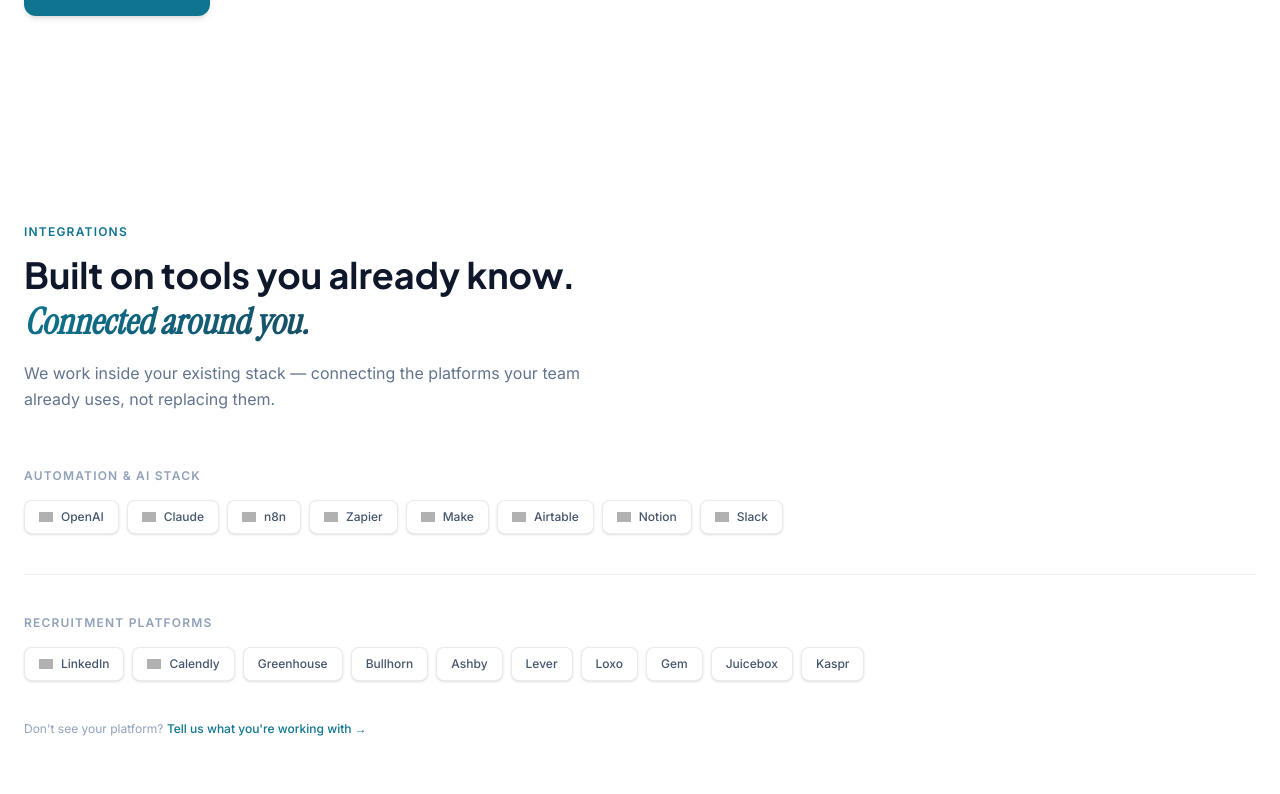
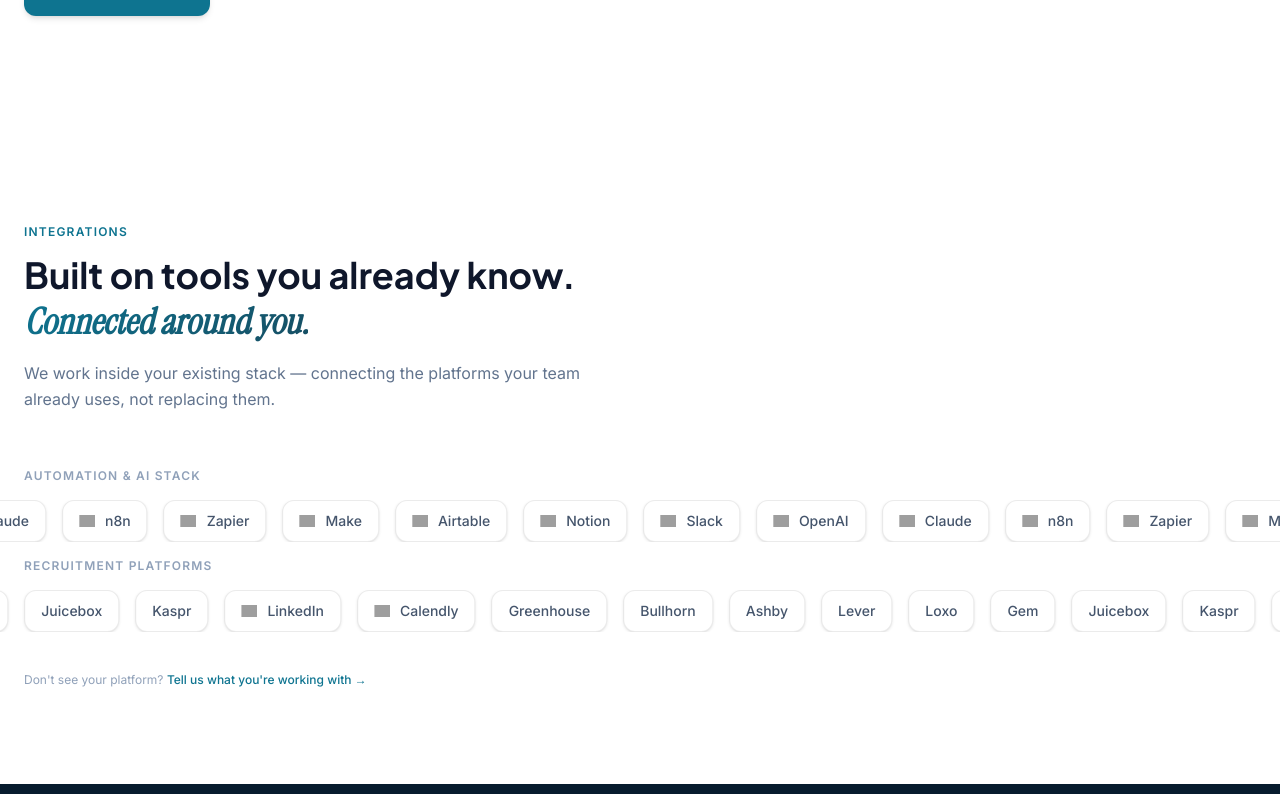
Before and after one commit to Anisabuilds/HireNove, a Next.js app: page / in a window 1280 px wide. Shown: the part 1686-2480 px from the top of the page. Built offline with nearby package versions, Linux system fonts and the light colour scheme; grey boxes are pictures that could not be loaded.

Commit message:
Replace static integrations grid with scrolling marquee bands, original logo colors

```diff
--- a/components/IntegrationsSection.tsx
+++ b/components/IntegrationsSection.tsx
@@ -6,19 +6,19 @@
 type Tool = { name: string; icon?: string };
 
 const automationTools: Tool[] = [
-  { name: "OpenAI",   icon: "https://cdn.simpleicons.org/openai/0E7490" },
-  { name: "Claude",   icon: "https://cdn.simpleicons.org/anthropic/0E7490" },
-  { name: "n8n",      icon: "https://cdn.simpleicons.org/n8n/0E7490" },
-  { name: "Zapier",   icon: "https://cdn.simpleicons.org/zapier/0E7490" },
-  { name: "Make",     icon: "https://cdn.simpleicons.org/make/0E7490" },
-  { name: "Airtable", icon: "https://cdn.simpleicons.org/airtable/0E7490" },
-  { name: "Notion",   icon: "https://cdn.simpleicons.org/notion/0E7490" },
-  { name: "Slack",    icon: "https://cdn.simpleicons.org/slack/0E7490" },
+  { name: "OpenAI",   icon: "https://cdn.simpleicons.org/openai" },
+  { name: "Claude",   icon: "https://cdn.simpleicons.org/anthropic" },
+  { name: "n8n",      icon: "https://cdn.simpleicons.org/n8n" },
+  { name: "Zapier",   icon: "https://cdn.simpleicons.org/zapier" },
+  { name: "Make",     icon: "https://cdn.simpleicons.org/make" },
+  { name: "Airtable", icon: "https://cdn.simpleicons.org/airtable" },
+  { name: "Notion",   icon: "https://cdn.simpleicons.org/notion" },
+  { name: "Slack",    icon: "https://cdn.simpleicons.org/slack" },
 ];
 
 const recruitmentTools: Tool[] = [
-  { name: "LinkedIn",   icon: "https://cdn.simpleicons.org/linkedin/0E7490" },
-  { name: "Calendly",  icon: "https://cdn.simpleicons.org/calendly/0E7490" },
+  { name: "LinkedIn",   icon: "https://cdn.simpleicons.org/linkedin" },
+  { name: "Calendly",   icon: "https://cdn.simpleicons.org/calendly" },
   { name: "Greenhouse" },
   { name: "Bullhorn" },
   { name: "Ashby" },
@@ -29,27 +29,40 @@
   { name: "Kaspr" },
 ];
 
-function ToolPill({ tool, delay }: { tool: Tool; delay: number }) {
+function ToolPill({ tool }: { tool: Tool }) {
   return (
-    <motion.div
-      initial={{ opacity: 0, y: 10 }}
-      whileInView={{ opacity: 1, y: 0 }}
-      viewport={{ once: true }}
-      transition={{ duration: 0.3, delay }}
-      className="flex items-center gap-2 px-3.5 py-2 bg-white rounded-lg border border-black/8 shadow-sm hover:border-violet-200 hover:shadow-md transition-all duration-200 cursor-default"
-    >
+    <div className="flex items-center gap-2.5 px-4 py-2.5 bg-white rounded-xl border border-black/8 shadow-sm mx-2 shrink-0">
       {tool.icon && (
         <Image
           src={tool.icon}
           alt={tool.name}
-          width={14}
-          height={14}
-          className="shrink-0 opacity-80"
+          width={16}
+          height={16}
+          className="shrink-0"
           unoptimized
         />
       )}
-      <span className="text-xs font-medium text-slate-600 whitespace-nowrap">{tool.name}</span>
-    </motion.div>
+      <span className="text-sm font-medium text-slate-600 whitespace-nowrap">{tool.name}</span>
+    </div>
+  );
+}
+
+function MarqueeRow({ tools, reverse = false }: { tools: Tool[]; reverse?: boolean }) {
+  const repeated = [...tools, ...tools, ...tools];
+  return (
+    <div className="overflow-hidden w-full">
+      <div
+        className="flex"
+        style={{
+          animation: `marquee${reverse ? "Reverse" : ""} 30s linear infinite`,
+          width: "max-content",
+        }}
+      >
+        {repeated.map((tool, i) => (
+          <ToolPill key={`${tool.name}-${i}`} tool={tool} />
+        ))}
+      </div>
+    </div>
   );
 }
 
@@ -58,7 +71,18 @@
   const inView = useInView(ref, { once: true, margin: "-80px" });
 
   return (
-    <section className="py-24 bg-white" ref={ref}>
+    <section className="py-24 bg-white overflow-hidden" ref={ref}>
+      <style>{`
+        @keyframes marquee {
+          0% { transform: translateX(0); }
+          100% { transform: translateX(-33.333%); }
+        }
+        @keyframes marqueeReverse {
+          0% { transform: translateX(-33.333%); }
+          100% { transform: translateX(0); }
+        }
+      `}</style>
+
       <div className="max-w-7xl mx-auto px-6">
         {/* Header */}
         <motion.div
@@ -67,7 +91,7 @@
           transition={{ duration: 0.6 }}
           className="mb-14"
         >
-          <p className="text-xs font-semibold uppercase tracking-widest text-violet-600 mb-3">Integrations</p>
+          <p className="text-xs font-semibold uppercase tracking-widest text-[#0E7490] mb-3">Integrations</p>
           <h2 className="text-3xl sm:text-4xl font-display font-bold text-slate-900 mb-4 max-w-2xl leading-tight">
             Built on tools you already know.{" "}
             <span className="gradient-text-static font-serif-accent">Connected around you.</span>
@@ -76,45 +100,32 @@
             We work inside your existing stack — connecting the platforms your team already uses, not replacing them.
           </p>
         </motion.div>
+      </div>
 
-        <div className="space-y-10">
-          {/* Automation stack */}
+      {/* Marquee bands */}
       <motion.div
         initial={{ opacity: 0, y: 16 }}
         animate={inView ? { opacity: 1, y: 0 } : {}}
-            transition={{ duration: 0.5, delay: 0.1 }}
+        transition={{ duration: 0.5, delay: 0.2 }}
+        className="space-y-4"
       >
-            <p className="text-xs font-semibold uppercase tracking-widest text-slate-400 mb-4">
+        <div>
+          <p className="text-xs font-semibold uppercase tracking-widest text-slate-400 mb-4 px-6 max-w-7xl mx-auto">
             Automation & AI stack
           </p>
-            <div className="flex flex-wrap gap-2">
-              {automationTools.map((tool, i) => (
-                <ToolPill key={tool.name} tool={tool} delay={0.15 + i * 0.04} />
-              ))}
+          <MarqueeRow tools={automationTools} />
+        </div>
+
+        <div>
+          <p className="text-xs font-semibold uppercase tracking-widest text-slate-400 mb-4 px-6 max-w-7xl mx-auto">
+            Recruitment platforms
+          </p>
+          <MarqueeRow tools={recruitmentTools} reverse />
         </div>
       </motion.div>
 
-          {/* Divider */}
-          <div className="border-t border-black/6" />
-
-          {/* Recruitment platforms */}
-          <motion.div
-            initial={{ opacity: 0, y: 16 }}
-            animate={inView ? { opacity: 1, y: 0 } : {}}
-            transition={{ duration: 0.5, delay: 0.25 }}
-          >
-            <p className="text-xs font-semibold uppercase tracking-widest text-slate-400 mb-4">
-              Recruitment platforms
-            </p>
-            <div className="flex flex-wrap gap-2">
-              {recruitmentTools.map((tool, i) => (
-                <ToolPill key={tool.name} tool={tool} delay={0.3 + i * 0.04} />
-              ))}
-            </div>
-          </motion.div>
-        </div>
-
       {/* Note */}
+      <div className="max-w-7xl mx-auto px-6">
         <motion.p
           initial={{ opacity: 0 }}
           animate={inView ? { opacity: 1 } : {}}
@@ -124,7 +135,7 @@
           Don't see your platform?{" "}
           <button
             onClick={() => document.dispatchEvent(new CustomEvent("openDiscovery"))}
-            className="text-violet-600 hover:text-violet-500 transition-colors font-medium"
+            className="text-[#0E7490] hover:text-[#0891B2] transition-colors font-medium"
           >
             Tell us what you're working with →
           </button>
```
Lines whose indentation alone changed are shown as unchanged.
